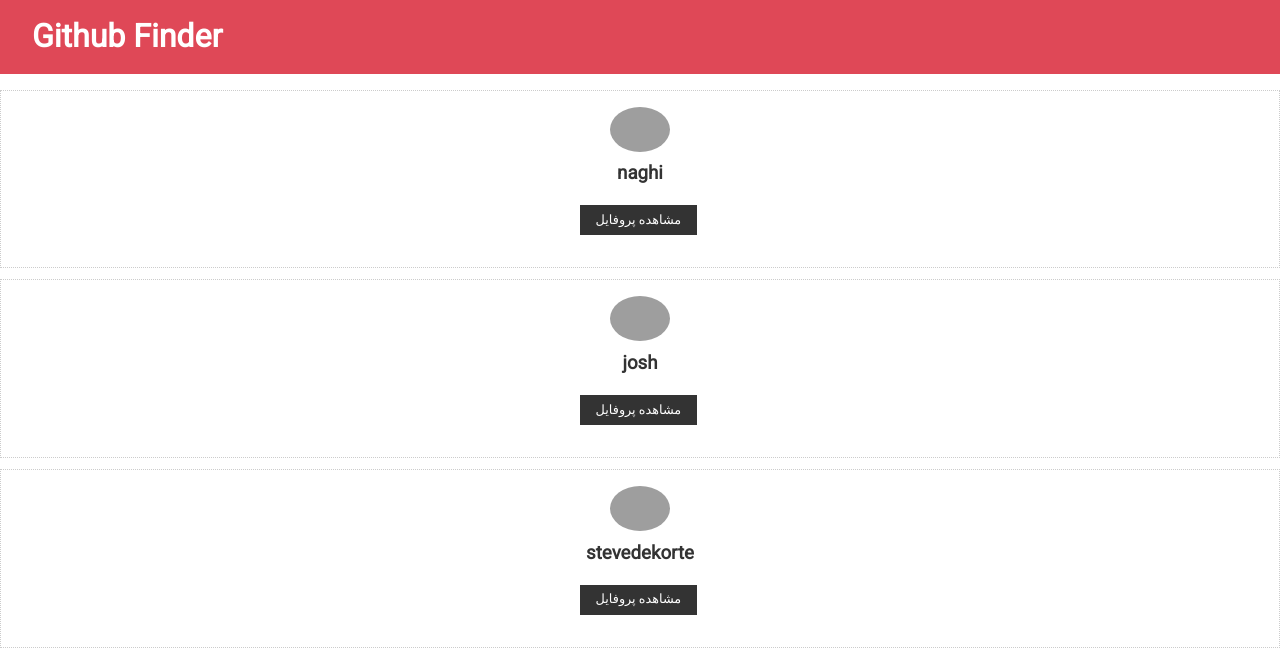
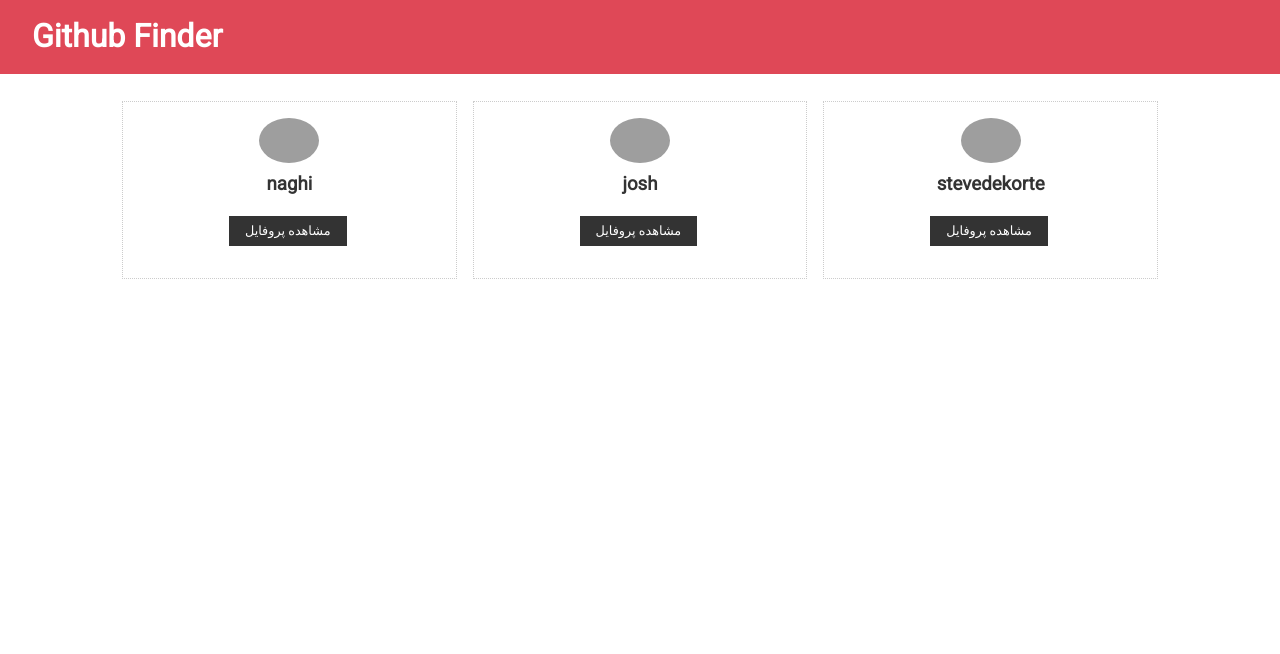
Before and after one commit to masoudnemati/github-finder, a React (Create React App) app: page / in a window 1280 px wide. Shown: the top 654 px of the page. Built offline with nearby package versions, Linux system fonts and the light colour scheme; grey boxes are pictures that could not be loaded; some icons are missing.

Commit message:
added grid stype to make it look better

```diff
--- a/src/App.js
+++ b/src/App.js
@@ -10,7 +10,9 @@
         <div className="navbar bg-primary">
           <Navbar />
         </div>
-        <Users />
+        <div className="container">
+          <Users />
+        </div>
       </div>
     );
   }
--- a/src/components/users/Users.js
+++ b/src/components/users/Users.js
@@ -35,7 +35,7 @@
   };
   render() {
     return (
-      <div>
+      <div style={userStyle}>
         {this.state.users.map((user) => (
           <UserItem key={user.id} user={user} />
         ))}
@@ -44,4 +44,9 @@
   }
 }
 
+const userStyle = {
+  display: "grid",
+  gridTemplateColumns: "repeat(3, 1fr)",
+  gridGap: "1rem",
+};
 export default Users;
```
